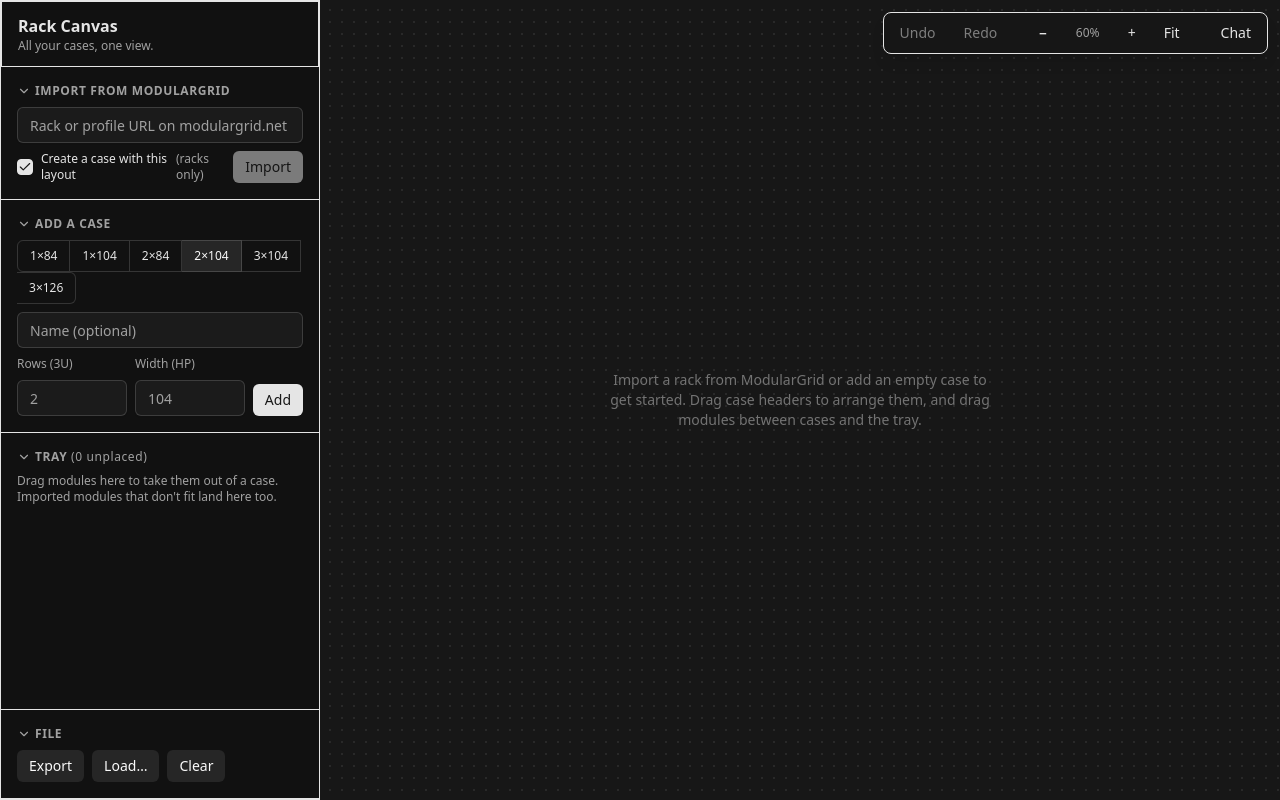
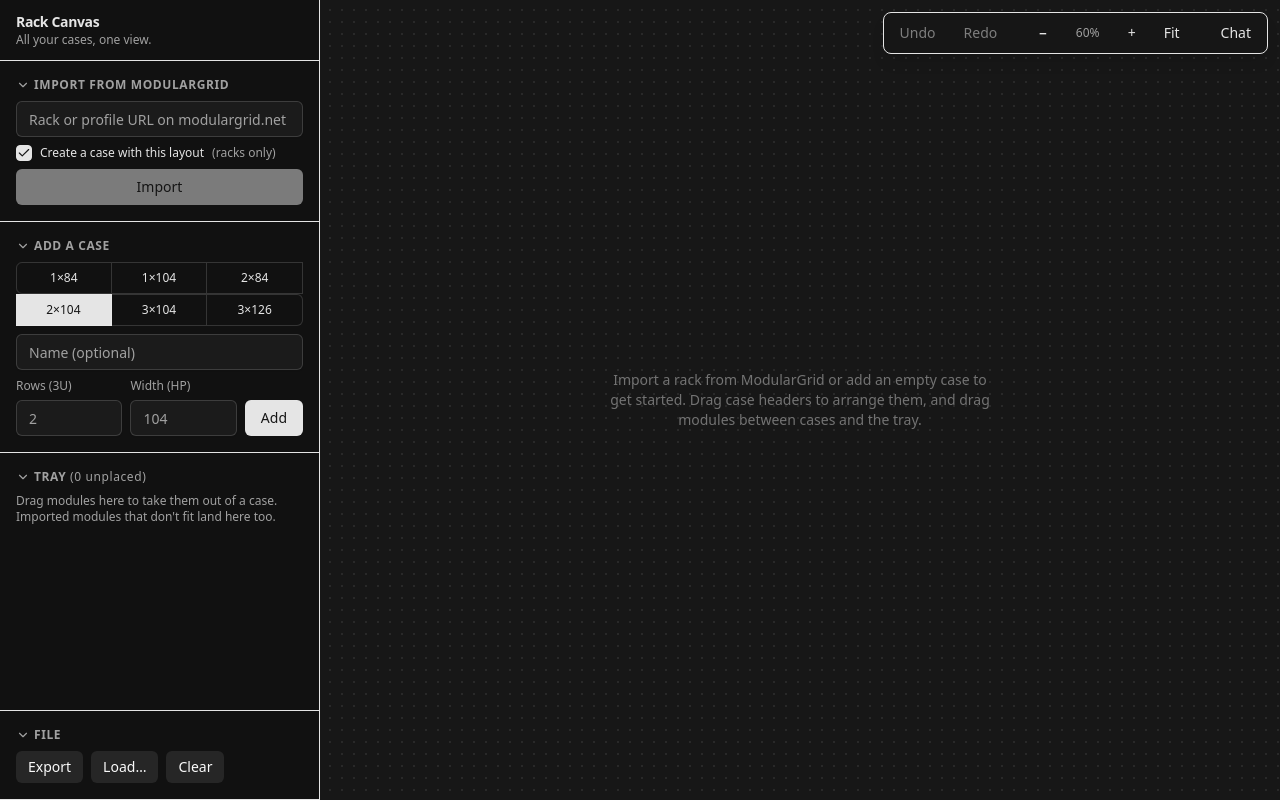
Before and after one commit to mattdennewitz/modgrid-multi-rack-canvas, a React (Vite) app: page / in a window 1280 px wide. Built offline with nearby package versions, Linux system fonts and the light colour scheme.

Commit message:
style: designer pass on sidebar
Fix double border on the sidebar, put the import checkbox and button on their
own rows, lay case presets out as a 3-column grid, make selected toggle items
clearly active, and align control heights.

Co-Authored-By: Claude Sonnet 5.5 <noreply@anthropic.com>

```diff
--- a/src/components/Sidebar.tsx
+++ b/src/components/Sidebar.tsx
@@ -149,12 +149,12 @@ function ImportRack({ state, dispatch }: { state: AppState; dispatch: React.Disp
         value={url}
         onChange={(e) => setUrl(e.target.value)}
       />
-      <div className="flex items-center justify-between gap-2">
+      <div className="space-y-2">
         <Label className="text-xs font-normal">
           <Checkbox checked={createCase} onCheckedChange={(v) => setCreateCase(v === true)} />
           Create a case with this layout <span className="text-muted-foreground">(racks only)</span>
         </Label>
-        <Button size="sm" disabled={busy || !url.trim()}>
+        <Button className="w-full" disabled={busy || !url.trim()}>
           {busy ? 'Importing…' : 'Import'}
         </Button>
       </div>
@@ -184,7 +184,7 @@ function AddCase({ dispatch }: { dispatch: React.Dispatch<Action> }) {
         type="single"
         variant="outline"
         size="sm"
-        className="flex-wrap"
+        className="grid w-full grid-cols-3"
         value={CASE_PRESETS.some((p) => p.rows === rows && p.hp === hp) ? `${rows}x${hp}` : ''}
         onValueChange={(v) => {
           const p = CASE_PRESETS.find((x) => `${x.rows}x${x.hp}` === v);
@@ -195,14 +195,14 @@ function AddCase({ dispatch }: { dispatch: React.Dispatch<Action> }) {
         }}
       >
         {CASE_PRESETS.map((p) => (
-          <ToggleGroupItem key={`${p.rows}x${p.hp}`} value={`${p.rows}x${p.hp}`} className="text-xs">
+          <ToggleGroupItem key={`${p.rows}x${p.hp}`} value={`${p.rows}x${p.hp}`} className="text-xs tabular-nums data-[state=on]:bg-primary data-[state=on]:text-primary-foreground">
             {p.rows}×{p.hp}
           </ToggleGroupItem>
         ))}
       </ToggleGroup>
       <Input placeholder="Name (optional)" value={name} onChange={(e) => setName(e.target.value)} />
       <div className="flex items-end gap-2">
-        <Label className="flex-1 flex-col items-stretch text-xs font-normal text-muted-foreground">
+        <Label className="flex-1 flex-col items-stretch gap-1.5 text-xs font-normal text-muted-foreground">
           Rows (3U)
           <Input
             type="number"
@@ -212,7 +212,7 @@ function AddCase({ dispatch }: { dispatch: React.Dispatch<Action> }) {
             onChange={(e) => setRows(Math.max(1, Number(e.target.value) || 1))}
           />
         </Label>
-        <Label className="flex-1 flex-col items-stretch text-xs font-normal text-muted-foreground">
+        <Label className="flex-1 flex-col items-stretch gap-1.5 text-xs font-normal text-muted-foreground">
           Width (HP)
           <Input
             type="number"
@@ -222,7 +222,7 @@ function AddCase({ dispatch }: { dispatch: React.Dispatch<Action> }) {
             onChange={(e) => setHp(Math.max(1, Number(e.target.value) || 1))}
           />
         </Label>
-        <Button size="sm">Add</Button>
+        <Button>Add</Button>
       </div>
     </form>
   );
@@ -398,9 +398,9 @@ export function Sidebar({ state, dispatch, trayRef, trayIsTarget, draggingId, se
   const selectedCase = selected?.placement ? state.cases.find((c) => c.id === selected.placement!.caseId) : null;
 
   return (
-    <aside className="flex h-full w-80 shrink-0 flex-col border-r border bg-card/60">
-      <header className="border-b border px-4 py-3">
-        <h1 className="text-base font-semibold text-foreground">Rack Canvas</h1>
+    <aside className="flex h-full w-80 shrink-0 flex-col border-r bg-card/60">
+      <header className="border-b px-4 py-3">
+        <h1 className="text-sm font-semibold tracking-tight text-foreground">Rack Canvas</h1>
         <p className="text-xs text-muted-foreground">All your cases, one view.</p>
       </header>
       <Section title="Import from ModularGrid">
@@ -453,7 +453,7 @@ export function Sidebar({ state, dispatch, trayRef, trayIsTarget, draggingId, se
                 onValueChange={(v) => v && setSize(v as typeof size)}
               >
                 {TRAY_SIZES.map((s) => (
-                  <ToggleGroupItem key={s.value} value={s.value} className="flex-1">
+                  <ToggleGroupItem key={s.value} value={s.value} className="flex-1 data-[state=on]:bg-primary data-[state=on]:text-primary-foreground">
                     {s.label}
                   </ToggleGroupItem>
                 ))}
```
